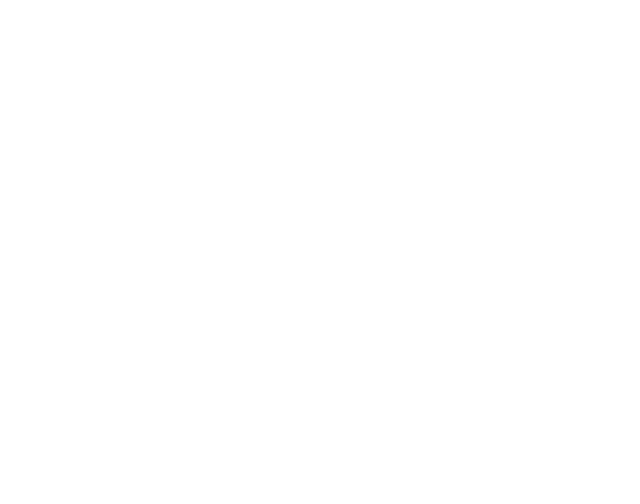
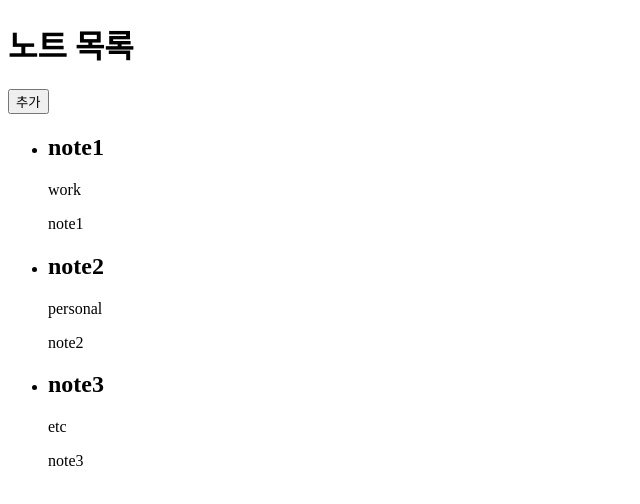
Before and after one commit to hnjilee/notes, a React (Vite) app: page / in a window 1280 px wide. Shown: the top 504 px of the page, without its empty margins (0-640 px from the left). Built offline with nearby package versions, Linux system fonts and the light colour scheme.

Commit message:
feat: 노트 선택 구현 (select → draft → Editor 흐름 연결)

```diff
--- a/src/components/NoteEditor.jsx
+++ b/src/components/NoteEditor.jsx
@@ -1,3 +1,43 @@
-export default function NoteEditor() {
-  return <></>;
+export default function NoteEditor({
+  draftNote,
+  onChangeDraft,
+  onSaveNote,
+  onAddNote,
+  onDeleteNote,
+}) {
+  const handleChange = () => {};
+
+  return (
+    <form>
+      <header>
+        <select
+          name='category'
+          value={draftNote.category}
+          onChange={handleChange}
+        >
+          <option value='all'>전체</option>
+          <option value='work'>업무</option>
+          <option value='personal'>개인</option>
+          <option value='etc'>기타</option>
+        </select>
+        <input
+          type='text'
+          name='title'
+          value={draftNote.title}
+          onChange={handleChange}
+          placeholder='제목'
+        />
+      </header>
+      <textarea
+        name='content'
+        value={draftNote.content}
+        onChange={handleChange}
+        placeholder='내용'
+      ></textarea>
+      <footer>
+        <button>저장</button>
+        <button>삭제</button>
+      </footer>
+    </form>
+  );
 }
--- a/src/components/NoteList.jsx
+++ b/src/components/NoteList.jsx
@@ -1,3 +1,24 @@
-export default function NoteList() {
-  return <></>;
+export default function NoteList({
+  notes,
+  selectedNoteId,
+  onSelectNote,
+  selectedCategory,
+}) {
+  return (
+    <>
+      <header>
+        <h1>노트 목록</h1>
+        <button>추가</button>
+      </header>
+      <ul>
+        {notes.map(({ id, category, title, content }) => (
+          <li key={id} onClick={() => onSelectNote(id)}>
+            <h2>{title}</h2>
+            <span>{category}</span>
+            <p>{content}</p>
+          </li>
+        ))}
+      </ul>
+    </>
+  );
 }
--- a/src/pages/NotePage.jsx
+++ b/src/pages/NotePage.jsx
@@ -64,6 +64,7 @@ export default function NotePage() {
         onSelectNote={handleSelectNote}
         selectedCategory={selectedCategory}
       />
+      {draftNote && (
         <NoteEditor
           draftNote={draftNote}
           onChangeDraft={handleChangeDraft}
@@ -71,6 +72,7 @@ export default function NotePage() {
           onAddNote={handleAddNote}
           onDeleteNote={handleDeleteNote}
         />
+      )}
       <CategoryFilter
         selectedCategory={selectedCategory}
         onChangeCategory={setSelectedCategory}
```
Lines whose indentation alone changed are shown as unchanged.
